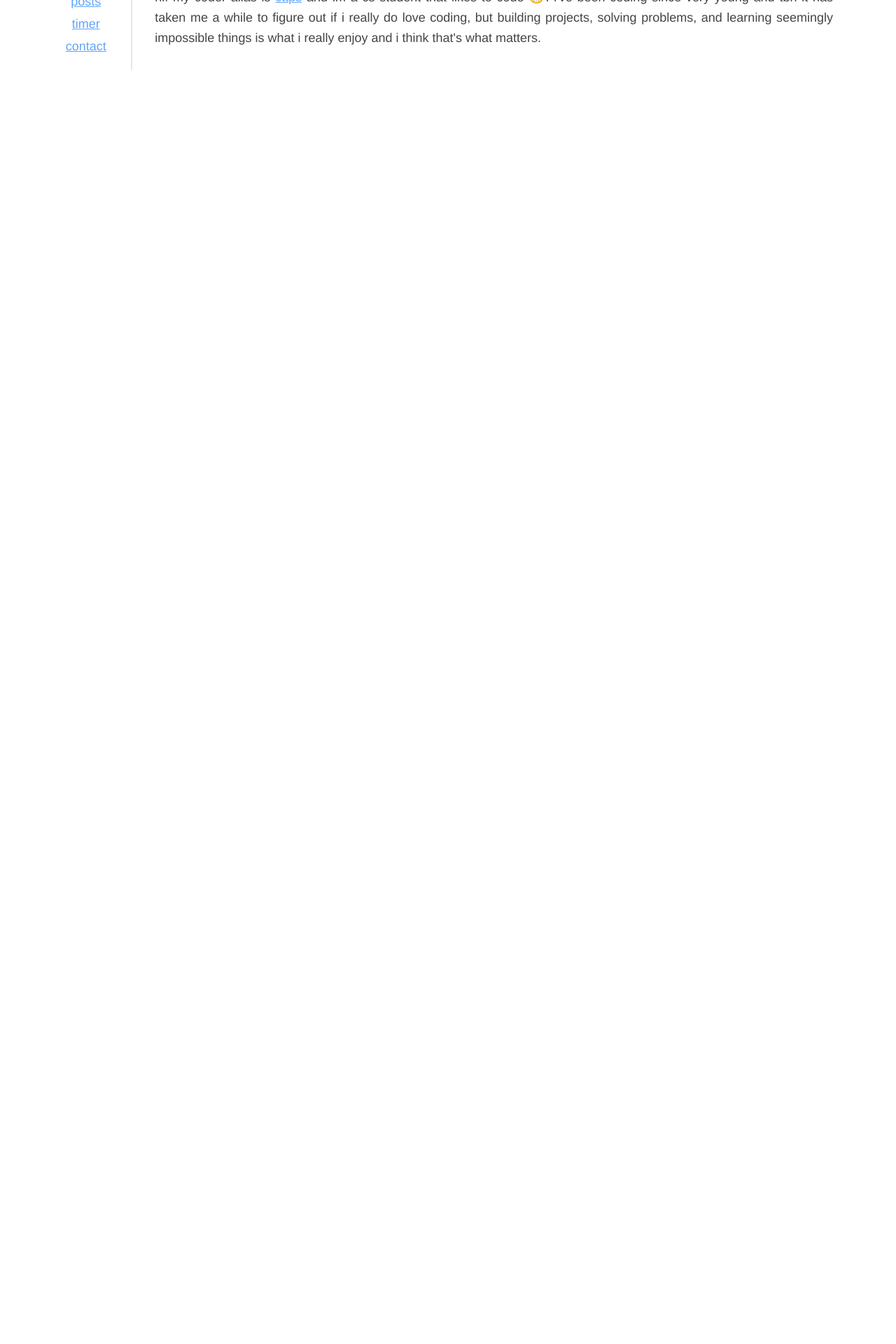
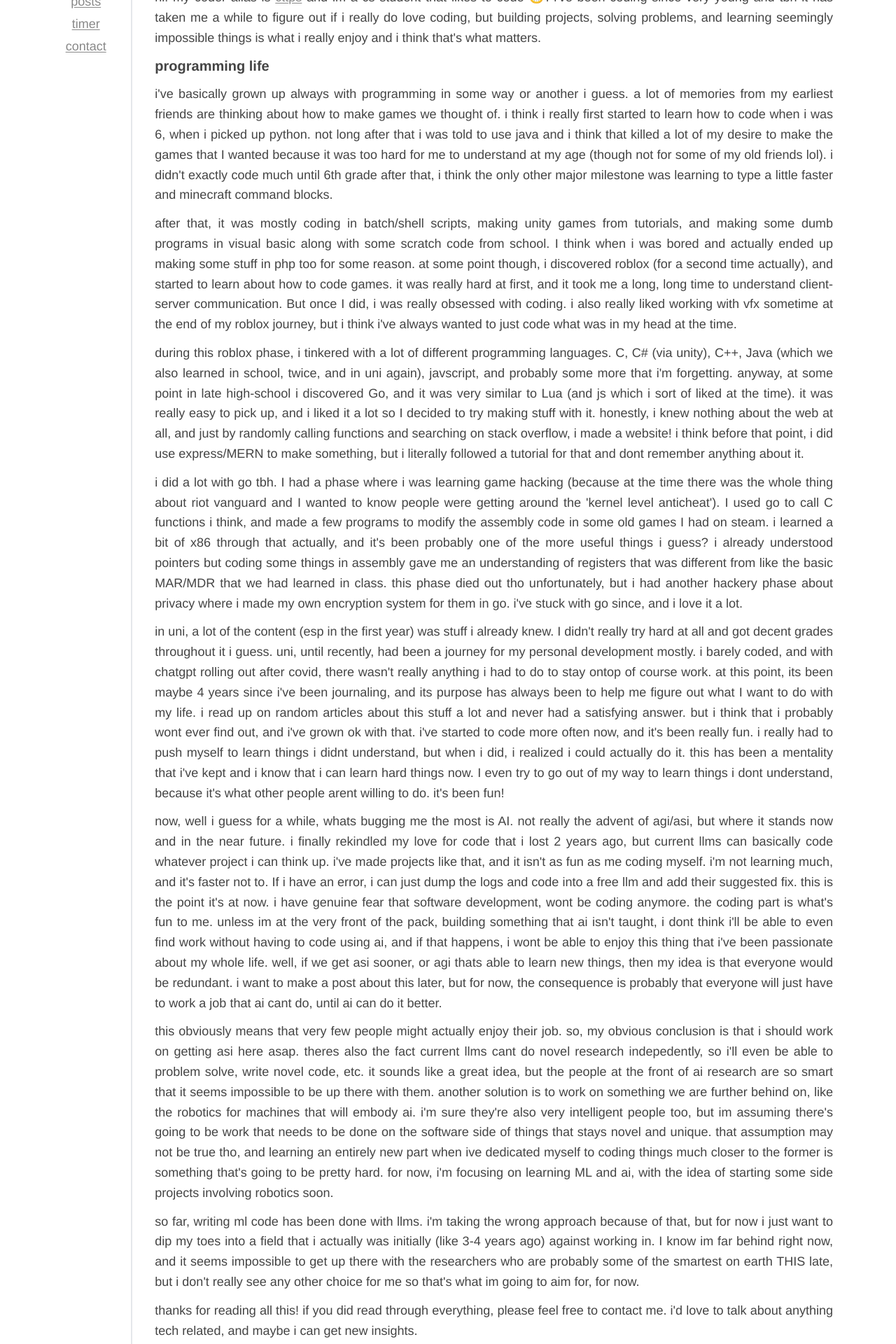
Before and after one commit to cttps/personalwebsite, a React (Create React App) app in the folder web/: page /about in a window 1280 px wide. Shown: the part 180-2100 px from the top of the page at 70% size. Before the commit the page ends 800 px from the top, so only its background shows below. Built offline with nearby package versions, Linux system fonts and the light colour scheme.

Commit message:
Update about me, favicon, title, accent color

```diff
--- a/web/public/index.html
+++ b/web/public/index.html
@@ -3,6 +3,7 @@
   <head>
     <meta charset="utf-8" />
     <link rel="icon" href="%PUBLIC_URL%/favicon.ico" />
+    <!-- https://favicon.io/favicon-generator/ corpse, 120, #444 -->
     <meta name="viewport" content="width=device-width, initial-scale=1" />
     <meta name="theme-color" content="#ffffff" />
     <meta
@@ -11,7 +12,7 @@
     />
     <link rel="manifest" href="%PUBLIC_URL%/manifest.json" />
     <script src="https://tarptaeya.github.io/repo-card/repo-card.js"></script>
-    <title>React App</title>
+    <title>cttps website</title>
   </head>
   <body>
     <noscript>You need to enable JavaScript to run this app.</noscript>
--- a/web/src/pages/About.tsx
+++ b/web/src/pages/About.tsx
@@ -8,6 +8,78 @@ export default function About() {
                 i've been coding since very young and tbh it has taken me a while to figure out if i really do love coding,
                 but building projects, solving problems, and learning seemingly impossible things is what i really enjoy and i think that's what  matters.
             </p>
+            <h1 className="text-xl font-semibold">programming life</h1>
+            <p>
+                i've basically grown up always with programming in some way or another i guess. a lot of memories
+                from my earliest friends are thinking about how to make games we thought of. i think i really first started
+                to learn how to code when i was 6, when i picked up python. not long after that i was told to use java
+                and i think that killed a lot of my desire to make the games that I wanted because it was too hard for me
+                to understand at my age (though not for some of my old friends lol). i didn't exactly code much until 6th grade
+                after that, i think the only other major milestone was learning to type a little faster and minecraft command blocks.
+            </p>
+            <p>
+                after that, it was mostly coding in batch/shell scripts, making unity games from tutorials, and making some dumb programs in visual basic along with
+                some scratch code from school. I think when i was bored and actually ended up making some stuff in php too for some reason.
+                at some point though, i discovered roblox (for a second time actually), and started
+                to learn about how to code games. it was really hard at first, and it took me a long, long time to understand
+                client-server communication. But once I did, i was really obsessed with coding. i also really liked working
+                with vfx sometime at the end of my roblox journey, but i think i've always wanted to just code what was in my head
+                at the time.
+            </p>
+            <p>
+                during this roblox phase, i tinkered with a lot of different programming languages. C, C# (via unity), C++, Java (which we
+                also learned in school, twice, and in uni again), javscript, and probably some more that i'm forgetting.
+                anyway, at some point in late high-school i discovered Go, and it was very similar to Lua (and js which i sort of liked at the time).
+                it was really easy to pick up, and i liked it a lot so I decided to try making stuff with it. honestly, i knew
+                nothing about the web at all, and just by randomly calling functions and searching on stack overflow, i made a website!
+                i think before that point, i did use express/MERN to make something, but i literally followed a tutorial for that and dont remember anything about it.
+            </p>
+            <p>
+                i did a lot with go tbh. I had a phase where i was learning game hacking (because at the time there was the whole thing
+                about riot vanguard and I wanted to know people were getting around the 'kernel level anticheat'). I used go to call C functions
+                i think, and made a few programs to modify the assembly code in some old games I had on steam. i learned a bit of x86 through that actually,
+                and it's been probably one of the more useful things i guess? i already understood pointers but coding some things in assembly gave me an understanding
+                of registers that was different from like the basic MAR/MDR that we had learned in class. this phase died out tho unfortunately, but i had another
+                hackery phase about privacy where i made my own encryption system for them in go. i've stuck with go since, and i love it a lot.
+            </p>
+            <p>
+                in uni, a lot of the content (esp in the first year) was stuff i already knew. I didn't really try hard at all and got decent grades throughout it i guess.
+                uni, until recently, had been a journey for my personal development mostly. i barely coded, and with chatgpt rolling out after covid, there
+                wasn't really anything i had to do to stay ontop of course work. at this point, its been maybe 4 years since i've been journaling, and its purpose has always been
+                to help me figure out what I want to do with my life. i read up on random articles about this stuff a lot and never had a satisfying answer. but i think
+                that i probably wont ever find out, and i've grown ok with that. i've started to code more often now, and it's been really fun. i really had to push myself to learn
+                things i didnt understand, but when i did, i realized i could actually do it. this has been a mentality that i've kept and i know that i can learn hard things
+                now. I even try to go out of my way to learn things i dont understand, because it's what other people arent willing to do. it's been fun!
+            </p>
+            <p>
+                now, well i guess for a while, whats bugging me the most is AI. not really the advent of agi/asi, but where it stands now and in the near future.
+                i finally rekindled my love for code that i lost 2 years ago, but current llms can basically code whatever project i can think up. i've made projects
+                like that, and it isn't as fun as me coding myself. i'm not learning much, and it's faster not to. If i have an error, i can just dump the logs and code
+                into a free llm and add their suggested fix. this is the point it's at now. i have genuine fear that software development, wont be coding anymore.
+                the coding part is what's fun to me. unless im at the very front of the pack, building something that ai isn't taught, i dont think i'll be able to even
+                find work without having to code using ai, and if that happens, i wont be able to enjoy this thing that i've been passionate about my whole life.
+                well, if we get asi sooner, or agi thats able to learn new things, then my idea is that everyone would be redundant. i want to make a post about this later,
+                but for now, the consequence is probably that everyone will just have to work a job that ai cant do, until ai can do it better.
+            </p>
+            <p>
+                this obviously means that very few people might actually enjoy their job.
+                so, my obvious conclusion is that i should work on getting asi here asap. theres also the fact current llms cant do novel research indepedently, so i'll even be able to
+                problem solve, write novel code, etc. it sounds like a great idea, but the people at the front of ai research are so smart that it seems impossible to be up there
+                with them. another solution is to work on something we are further behind on, like the robotics for machines that will embody ai.
+                i'm sure they're also very intelligent people too, but im assuming there's going to be work that needs to be done on the software side of things
+                that stays novel and unique. that assumption may not be true tho, and learning an entirely new part when ive dedicated myself to coding things much closer to the former
+                is something that's going to be pretty hard. for now, i'm focusing on learning ML and ai, with the idea of starting some side projects involving robotics soon.
+            </p>
+            <p>
+                so far, writing ml code has been done with llms. i'm taking the wrong approach because of that, but for now i just want to dip my toes into a field that i actually
+                was initially (like 3-4 years ago) against working in. I know im far behind right now, and it seems impossible to get up there with the researchers who are
+                probably some of the smartest on earth THIS late, but i don't really see any other choice for me so that's what im going to aim for, for now.
+            </p>
+            <p>
+                thanks for reading all this! if you did read through everything, please feel free to contact me. i'd love to talk about anything tech related, and maybe
+                i can get new insights.
+            </p>
+            <p>for future reference, this was written Aug 18, 2024.</p>
         </div>
     );
   }
--- a/web/src/styles/index.css
+++ b/web/src/styles/index.css
@@ -18,7 +18,7 @@ body {
 }
 
 a {
-  @apply text-blue-400 underline
+  @apply text-[#888] underline underline-offset-2 rounded-full
   /* color: #00a2e7; */
 }
 
```
Also changed, not shown: web/public/manifest.json, 1 other file (tests, documents, lock files or other folders).
